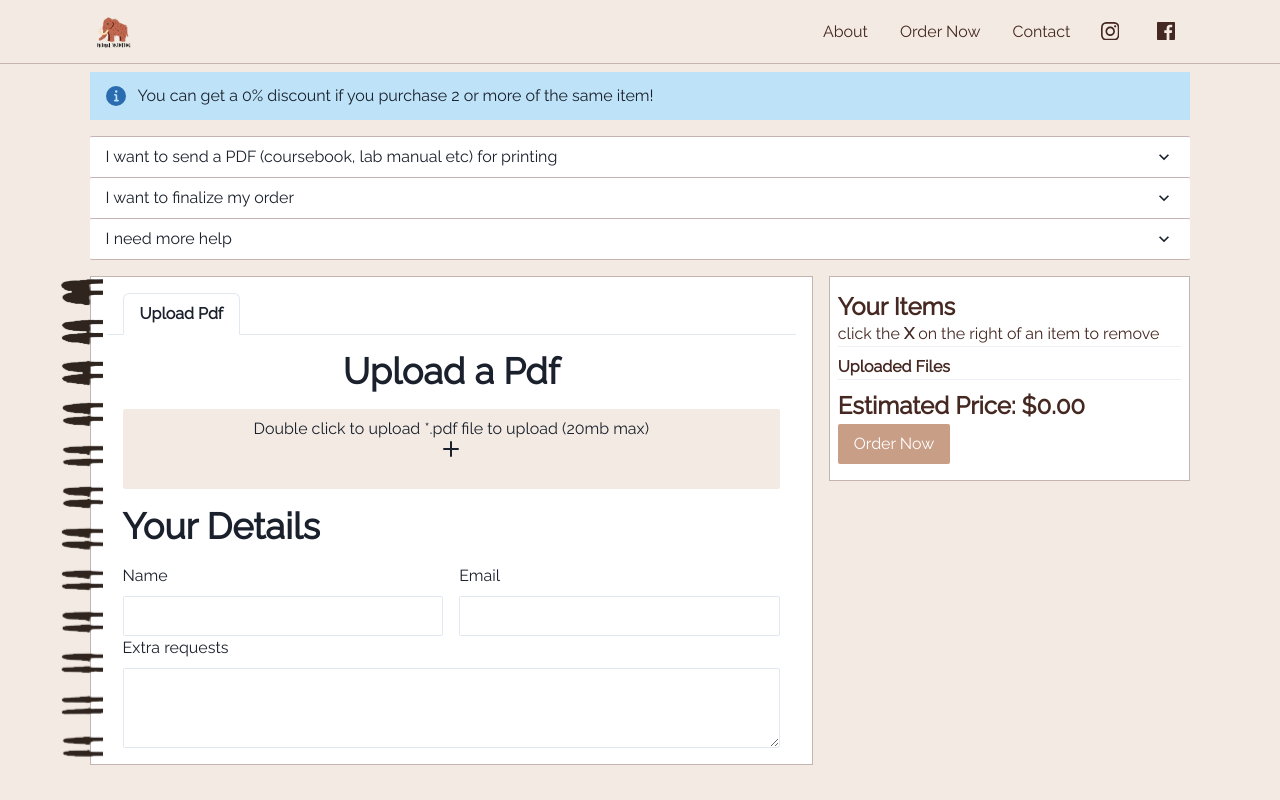
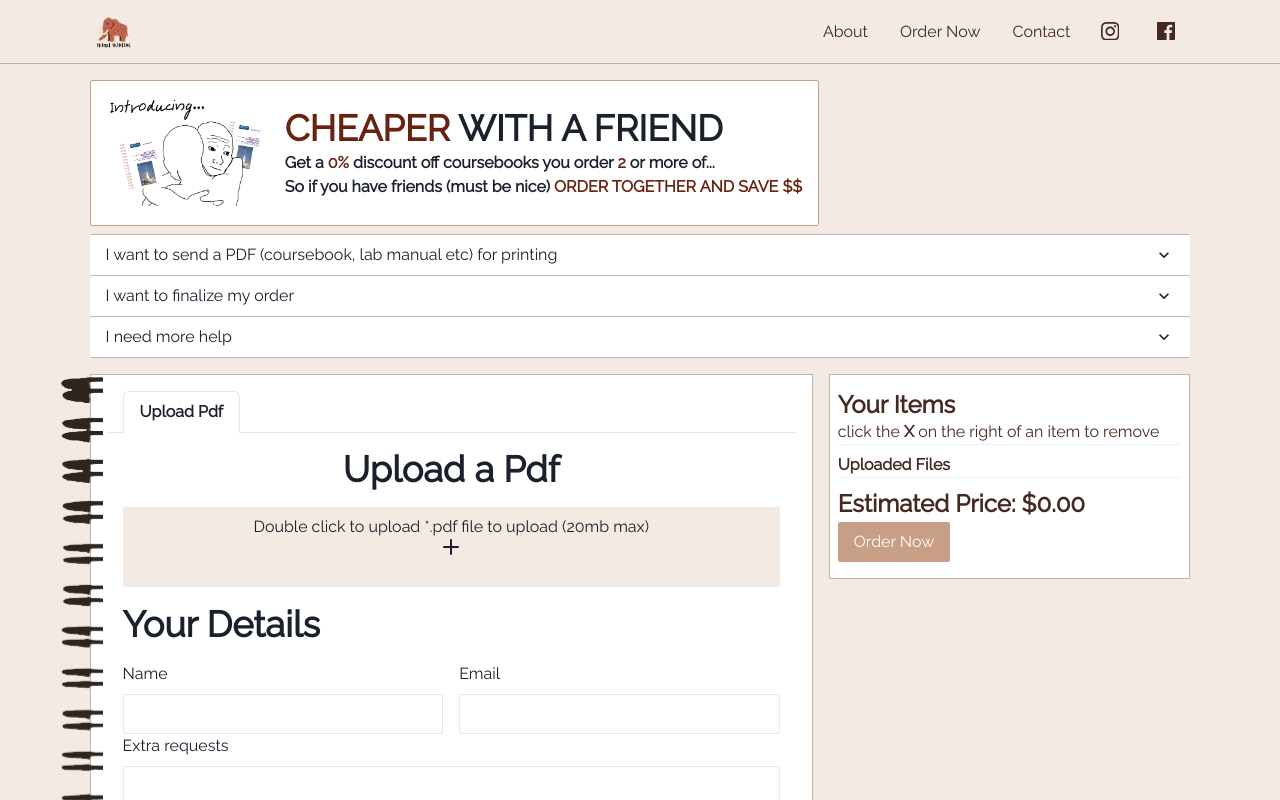
Before and after one commit to choden-dev/PrimalPrinting, a Next.js app: page /order in a window 1280 px wide. Shown: the top 800 px of the page. Built offline with nearby package versions, Linux system fonts and the light colour scheme.

Commit message:
update info panel

```diff
--- a/components/ordercontainer/ExtraInfo.tsx
+++ b/components/ordercontainer/ExtraInfo.tsx
@@ -7,9 +7,13 @@ import {
   Alert,
   AlertIcon,
   Box,
+  Heading,
+  Image,
   Link,
   ListItem,
+  Text,
   UnorderedList,
+  useMediaQuery,
 } from "@chakra-ui/react";
 import { ReactNode } from "react";
 import { getMinimumItemsForDiscount, getPercentOff } from "../../lib/utils";
@@ -77,14 +81,52 @@ const HelpAccordion = () => (
     </AccordionItemComponent>
   </Accordion>
 );
-const ExtraInfo = () => {
+
+const Highlighted = ({ children }: { children: ReactNode }) => {
   return (
     <>
-      <Alert marginY=".5rem" status="info">
-        <AlertIcon />
-        You can get a {getPercentOff()}% discount if you purchase{" "}
-        {getMinimumItemsForDiscount()} or more of the same item!
-      </Alert>
+      <Text as="span" color="brown.800">
+        {children}
+      </Text>
+    </>
+  );
+};
+
+const ExtraInfo = () => {
+  const [smallScreen] = useMediaQuery("(max-width: 700px)");
+  return (
+    <>
+      <Box display="flex" justifyContent="flex-start">
+        <Box
+          borderColor="brown.700"
+          borderWidth="1px"
+          display="flex"
+          flexDir={smallScreen ? "column" : "row"}
+          alignItems="center"
+          gap="1rem"
+          bg="white"
+          borderRadius="sm"
+          marginTop="1rem"
+          padding="1rem"
+        >
+          <Image maxHeight="7rem" src="/cheaperwithafriendgraphic.png" />
+          <Box display="flex" flexDir="column" fontWeight="900">
+            <Heading>
+              <Highlighted>CHEAPER</Highlighted> WITH A FRIEND
+            </Heading>
+            <Text>
+              Get a <Highlighted>{getPercentOff()}%</Highlighted> discount off
+              coursebooks you order{" "}
+              <Highlighted>{getMinimumItemsForDiscount()}</Highlighted> or more
+              of...{" "}
+            </Text>
+            <Text>
+              So if you have friends (must be nice){" "}
+              <Highlighted>ORDER TOGETHER AND SAVE $$</Highlighted>
+            </Text>
+          </Box>
+        </Box>
+      </Box>
       <HelpAccordion />
     </>
   );
```
Also changed, not shown: public/cheaperwithafriendgraphic.png (added).
